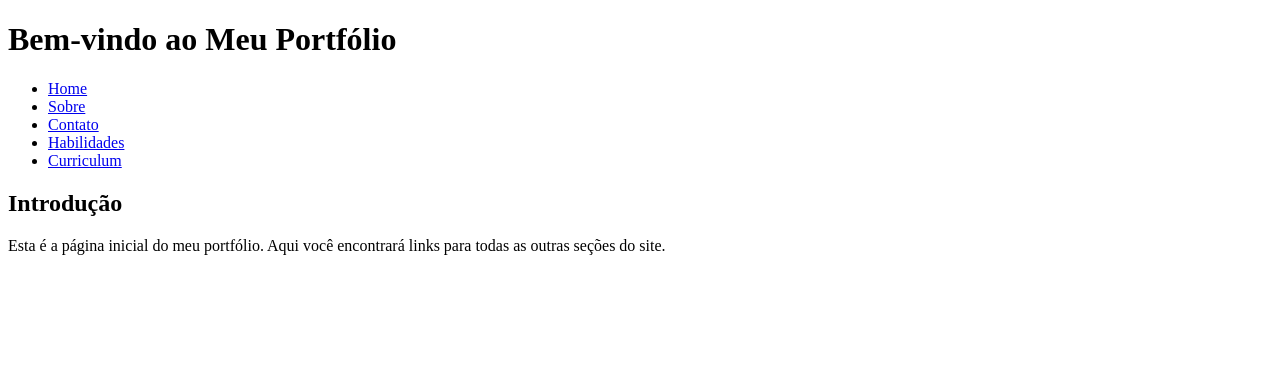
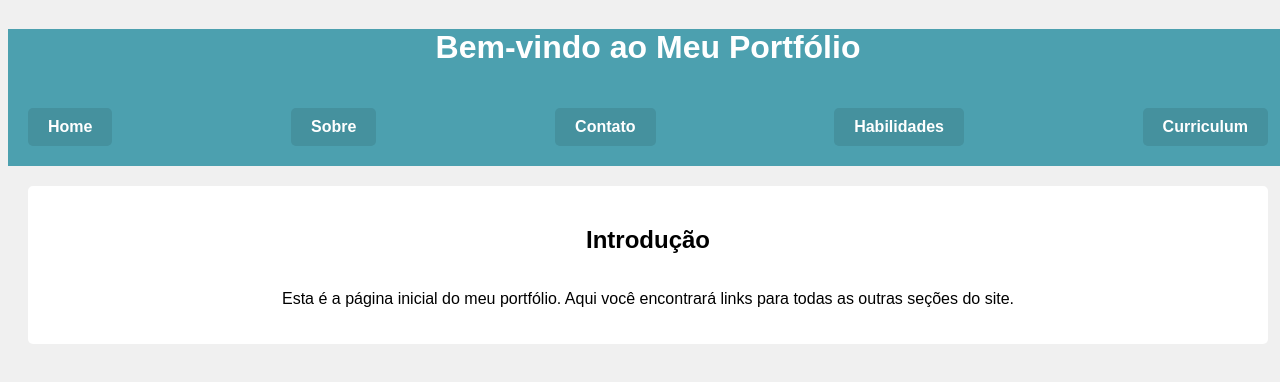
Before and after one commit to Kadnys07/Curriculo-html5, a plain HTML site: page index.html in a window 1280 px wide. Drawn offline with Linux system fonts and the light colour scheme.

Commit message:
adicionadando CSS e flexbox as páginas

```diff
--- a/index.html
+++ b/index.html
@@ -1,27 +1,30 @@
 <!DOCTYPE html>
 <html lang="pt-br">
+
 <head>
     <meta charset="UTF-8">
     <title>Home - Portfólio de [Seu Nome]</title>
+    <link rel="stylesheet" href="style.css">
 </head>
-<body>
+
+<body class="container">
     <header>
         <h1>Bem-vindo ao Meu Portfólio</h1>
         <nav>
-            <ul>
-                <li><a href="index.html">Home</a></li>
-                <li><a href="sobre.html">Sobre</a></li>
-                <li><a href="contato.html">Contato</a></li>
-                <li><a href="habilidades.html">Habilidades</a></li>
-                <li><a href="curriculum.html">Curriculum</a></li>
-            </ul>
+            <a href="index.html">Home</a>
+            <a href="sobre.html">Sobre</a>
+            <a href="contato.html">Contato</a>
+            <a href="habilidades.html">Habilidades</a>
+            <a href="curriculum.html">Curriculum</a>
         </nav>
     </header>
     <main>
         <section>
             <h2>Introdução</h2>
-            <p>Esta é a página inicial do meu portfólio. Aqui você encontrará links para todas as outras seções do site.</p>
+            <p>Esta é a página inicial do meu portfólio. Aqui você encontrará links para todas as outras seções do site.
+            </p>
         </section>
     </main>
 </body>
+
 </html>
--- /dev/null
+++ b/style.css
@@ -0,0 +1,40 @@
+body{
+    background-color: #f0f0f0;
+    font-family: Arial, sans-serif;
+}
+.container{
+    display: inline-block;
+    width: 100%;
+}
+header{
+    background-color: #4ca0af;
+    color: white;
+    text-align: center;
+}
+nav{
+    display: flex;
+    justify-content: space-between;
+    align-items: center;
+    padding: 20px 20px;
+}
+nav a{
+    color: white;
+    text-decoration: none;
+    font-weight: bold;
+    border-radius: 5px;
+    padding: 10px 20px;
+    background-color: #45919e;
+}
+nav a:hover{
+    background-color: #3a7b8c;
+}
+
+section{
+    display: flex;
+    flex-direction: column;
+    align-items: center;
+    padding: 20px;
+    background-color: white;
+    margin: 20px;
+    border-radius: 5px;
+}
```
Also changed, not shown: contato.html (+9 -7 lines), curriculum.html (+8 -8 lines), habilidades.html (+11 -8 lines), sobre.html (+10 -8 lines).
